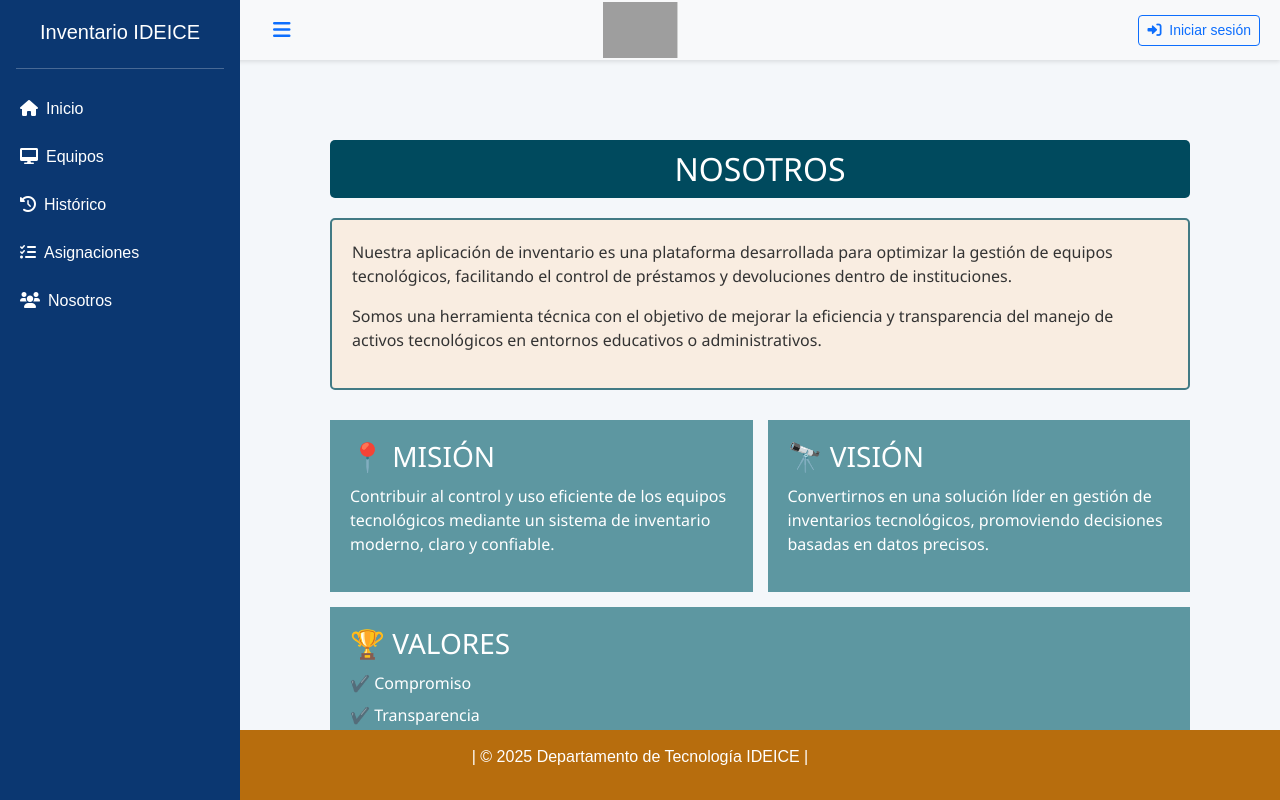
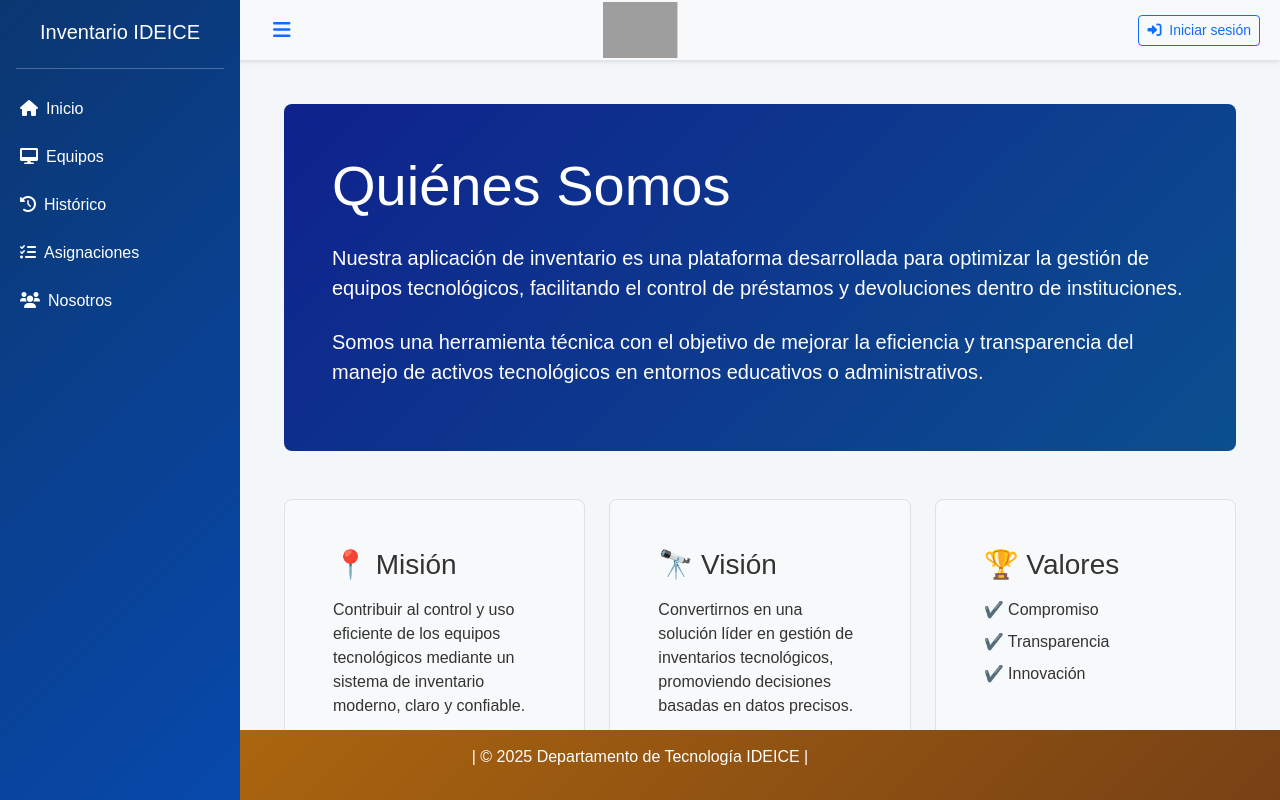
Before and after one commit to Redfieldz130/PYTHON, a Django app: page /nosotros/ in a window 1280 px wide. Run offline with Django 5.2, Linux system fonts and the light colour scheme; some libraries are stand-ins or nearby versions; grey boxes are pictures that could not be loaded.

Commit message:
Lunes 9/6/25

```diff
--- a/libreria/templates/Equipos/Index.html
+++ b/libreria/templates/Equipos/Index.html
@@ -42,7 +42,7 @@
 }
 
     .btn-export-excel:hover {
-    background-color:rgb(7, 61, 31); /* Un verde un poco más oscuro al pasar el ratón */
+    background-color:rgb(5, 153, 71); /* Un verde un poco más oscuro al pasar el ratón */
     border-color: #1a5635;
     color: #f8f9fa;
 }
--- a/libreria/templates/Paginas/Base.html
+++ b/libreria/templates/Paginas/Base.html
@@ -30,7 +30,7 @@
         }
 
         body.modal-open {
-            overflow: hidden; /* Evita el desplazamiento en el body cuando el modal está abierto */
+            overflow: hidden;
         }
 
         .sidebar {
@@ -39,7 +39,7 @@
             position: fixed;
             top: 0;
             left: 0;
-            background-color: #0b3771;
+            background: linear-gradient(135deg, #0b3771,rgb(8, 73, 172)); /* Degradado para el sidebar */
             color: white;
             display: flex;
             flex-direction: column;
@@ -87,8 +87,8 @@
         .main-content {
             transition: margin-left 0.3s ease;
             margin-left: 240px;
-            padding: 80px 20px 100px 20px; /* Aumentado el padding-bottom */
-            min-height: 100vh; /* Asegura que ocupe toda la altura */
+            padding: 80px 20px 100px 20px;
+            min-height: 100vh;
             max-width: calc(100% - 240px);
             box-sizing: border-box;
         }
@@ -98,9 +98,9 @@
             max-width: 100%;
         }
 
-        .container {
+        .container-fluid {
             width: 100%;
-            max-width: 1200px; /* Asegura que no haya restricciones excesivas */
+            max-width: 1200px;
             margin: 0 auto;
             box-sizing: border-box;
         }
@@ -108,13 +108,13 @@
         .footer {
             text-align: center;
             padding: 15px;
-            background-color: #b76d0d;
+            background: linear-gradient(135deg, #b76d0d,rgb(119, 65, 21)); /* Degradado para el footer */
             color: white;
             width: 100%;
             position: fixed;
             bottom: 0;
             left: 0;
-            z-index: 998; /* Menor que el banner y el modal */
+            z-index: 998;
             opacity: 0;
             transition: opacity 0.5s ease;
         }
@@ -184,7 +184,7 @@
             {% block cuerpo %}{% endblock %}
             {% endblock %}
         </div>
-        <div id="end-of-page-marker"></div> <!-- Movido dentro de .main-content -->
+        <div id="end-of-page-marker"></div>
     </div>
 
     <div class="footer">
--- a/libreria/templates/Paginas/nosotros.html
+++ b/libreria/templates/Paginas/nosotros.html
@@ -1,45 +1,69 @@
 {% extends "Paginas/Base.html" %}
 {% load static %}
 
-{% block titulo %}Aplicación de Inventario{% endblock %}
+{% block titulo %}Nosotros{% endblock %}
 
 {% block contenido %}
-<link rel="stylesheet" href="{% static 'css/nosotros.css' %}">
+    <!-- Mostrar mensajes con SweetAlert -->
+    {% if messages %}
+        {% for message in messages %}
+            <script>
+                Swal.fire({
+                    title: "Mensaje",
+                    text: "{{ message }}",
+                    icon: "{% if message.tags == 'error' %}error{% else %}success{% endif %}"
+                });
+            </script>
+        {% endfor %}
+    {% endif %}
 
-<div class="contenedor">
-    <h2 class="titulo-principal">NOSOTROS</h2>
-    <div class="quienes-somos">
-        <p>
+    <div class="container-fluid py-4">
+
+        <div class="header-section mb-5">
+            <div class="header-content p-5 text-white rounded-3" style="background: linear-gradient(135deg,rgb(15, 34, 141),rgb(11, 79, 143));">
+                <h1 class="display-4 mb-4">Quiénes Somos</h1>
+                <p class="lead mb-4">
                     Nuestra aplicación de inventario es una plataforma desarrollada para optimizar la gestión de equipos tecnológicos, facilitando el control de préstamos y devoluciones dentro de instituciones.
                 </p>
-        <p>
+                <p class="lead">
                     Somos una herramienta técnica con el objetivo de mejorar la eficiencia y transparencia del manejo de activos tecnológicos en entornos educativos o administrativos.
                 </p>
             </div>
+        </div>
 
-    <div class="secciones">
-        <div class="seccion mision">
-            <h3>📍 MISIÓN</h3>
-            <p>
+        <!-- Secciones principales -->
+        <div class="row row-cols-1 row-cols-md-3 g-4 align-items-stretch">
+            <!-- Sección Misión -->
+            <div class="col">
+                <div class="h-100 p-5 bg-light border rounded-3">
+                    <h3 class="mb-3">📍 Misión</h3>
+                    <p class="mb-4">
                         Contribuir al control y uso eficiente de los equipos tecnológicos mediante un sistema de inventario moderno, claro y confiable.
                     </p>
                 </div>
-        <div class="seccion vision">
-            <h3>🔭 VISIÓN</h3>
-            <p>
+            </div>
+
+            <!-- Sección Visión -->
+            <div class="col">
+                <div class="h-100 p-5 bg-light border rounded-3">
+                    <h3 class="mb-3">🔭 Visión</h3>
+                    <p class="mb-4">
                         Convertirnos en una solución líder en gestión de inventarios tecnológicos, promoviendo decisiones basadas en datos precisos.
                     </p>
                 </div>
-        <div class="seccion valores">
-            <h3>🏆 VALORES</h3>
-            <ul>
-                <li>✔️ Compromiso</li>
-                <li>✔️ Transparencia</li>
-                <li>✔️ Innovación</li>
+            </div>
+
+            <!-- Sección Valores -->
+            <div class="col">
+                <div class="h-100 p-5 bg-light border rounded-3">
+                    <h3 class="mb-3">🏆 Valores</h3>
+                    <ul class="mb-4" style="list-style-type: none; padding-left: 0;">
+                        <li class="mb-2">✔️ Compromiso</li>
+                        <li class="mb-2">✔️ Transparencia</li>
+                        <li class="mb-2">✔️ Innovación</li>
                     </ul>
                 </div>
-
-
+            </div>
         </div>
     </div>
 {% endblock %}
--- a/static/css/nosotros.css
+++ b/static/css/nosotros.css
@@ -1,55 +1,77 @@
-.contenedor {
-    max-width: 900px;
-    margin: 40px auto;
-    padding: 20px;
-    font-family: 'Segoe UI', sans-serif;
+/* static/css/styles.css */
+.container-fluid {
+    padding-top: 2rem;
+    padding-bottom: 2rem;
 }
 
-.titulo-principal {
-    text-align: center;
-    background-color: #004a5e;
-    color: white;
-    padding: 10px;
-    border-radius: 5px;
+.row-cols-1.row-cols-md-3 {
+    gap: 1.5rem;
 }
 
-.quienes-somos {
-    background-color: #f9ede1;
-    border: 2px solid #427a84;
-    border-radius: 5px;
-    padding: 20px;
-    margin-top: 20px;
-    color: #333;
+.h-100 {
+    height: 100%;
 }
 
-.secciones {
-    display: flex;
-    flex-wrap: wrap;
-    justify-content: space-between;
-    margin-top: 30px;
-    gap: 15px;
+.p-5 {
+    padding: 3rem !important;
 }
 
-.seccion {
-    flex: 1 1 280px;
-    background-color: #5d97a1;
-    color: white;
-    padding: 20px;
-    border-radius: 0; /* esquinas cuadradas */
-    box-shadow: none;  /* elimina la sombra */
-    border: none;      /* también puedes quitar el borde si usas uno */
+.bg-primary {
+    background-color: #004a5e !important;
 }
 
-
-.seccion h3 {
-    margin-bottom: 10px;
+.bg-light {
+    background-color: #f9ede1 !important;
 }
 
-.seccion ul {
-    list-style-type: none;
-    padding: 0;
+.border.rounded-3 {
+    border-width: 2px;
+    border-color: #427a84 !important;
+    border-radius: 0.75rem !important;
 }
 
-.seccion ul li {
-    margin-bottom: 8px;
+.text-white {
+    color: #ffffff !important;
 }
+
+.mb-3 {
+    margin-bottom: 1rem !important;
+}
+
+.mb-4 {
+    margin-bottom: 1.5rem !important;
+}
+
+.mb-2 {
+    margin-bottom: 0.5rem !important;
+}
+
+ul {
+    list-style-type: none;
+    padding-left: 0;
+}
+
+h2, h3 {
+    font-weight: 600;
+}
+
+/* Estilos para la sección inicial */
+.header-section {
+    margin-bottom: 2.5rem;
+}
+
+.header-content {
+    border-radius: 0.75rem !important;
+    box-shadow: 0 4px 6px rgba(0, 0, 0, 0.1);
+}
+
+.display-4 {
+    font-size: 2.5rem;
+    font-weight: 700;
+    line-height: 1.2;
+}
+
+.lead {
+    font-size: 1.25rem;
+    font-weight: 400;
+}
--- a/static/css/style.css
+++ b/static/css/style.css
@@ -1,4 +1,5 @@
 /* Reset para evitar conflictos */
+
 html, body {
     margin: 0;
     padding: 0;
```
Also changed, not shown: libreria/templates/Paginas/Inicio.html (+28 -14 lines). Lines whose indentation alone changed are shown as unchanged.
